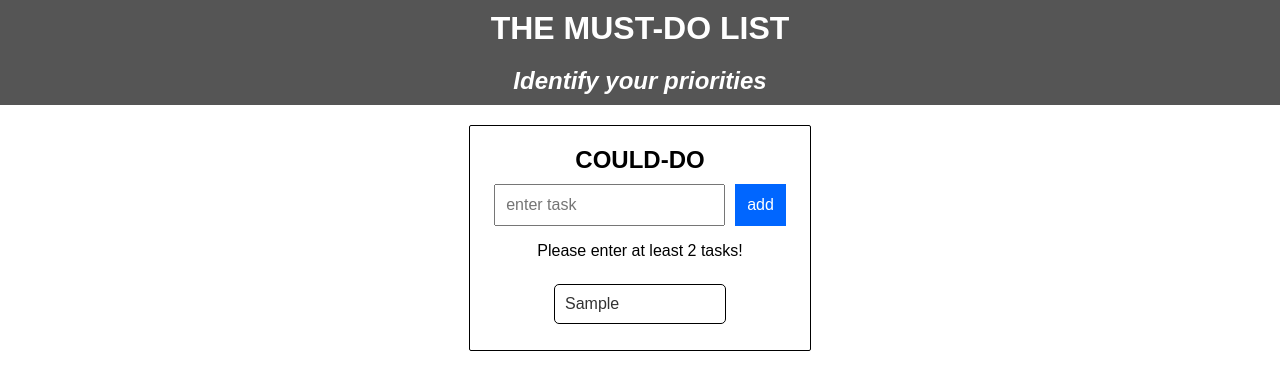
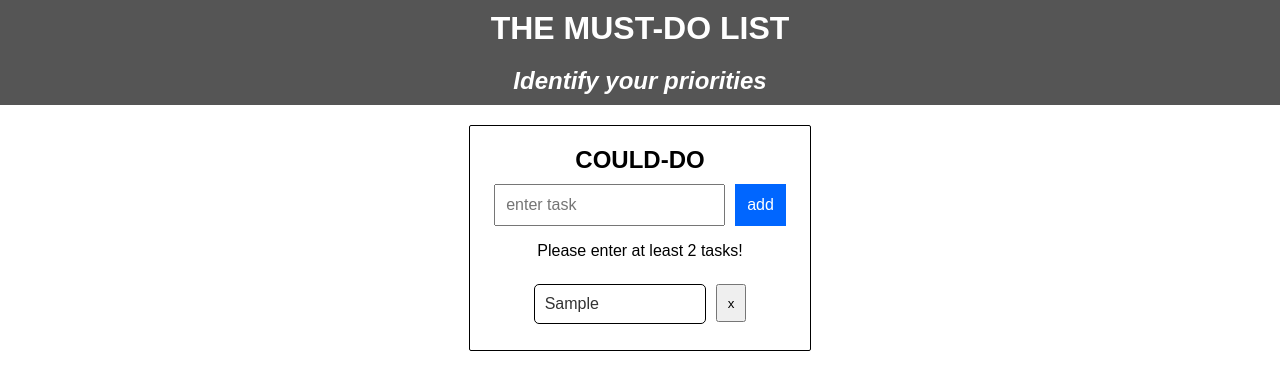
Before and after one commit to joshcarvel/must-do-list, a React (Create React App) app: page / in a window 1280 px wide. Both pictures are taken after typing "Sample" into the empty fields and a click on the button "add". Shown: the top 390 px of the page. Built offline with nearby package versions, Linux system fonts and the light colour scheme.

Commit message:
delete functionality added

```diff
--- a/src/Column.css
+++ b/src/Column.css
@@ -19,7 +19,7 @@ input {
   font-size: 16px;
 }
 
-button {
+.add {
   padding: 10px;
   font-size: 16px;
   margin-left: 10px;
@@ -43,18 +43,3 @@ button:hover {
 .task-list {
   padding: 8px;
 }
-
-.task {
-  width: 150px;
-  color: #333;
-  padding: 10px;
-  margin-bottom: 8px;
-  border: solid 1px black;
-  border-radius: 5px;
-  background-color: white;
-  transition: background-color 0.2s ease-out;
-}
-
-.dragging {
-  background-color: lightgreen;
-}
--- /dev/null
+++ b/src/Task.css
@@ -0,0 +1,24 @@
+.task-wrapper {
+  display: flex;
+  flex-direction: row;
+}
+
+.task {
+  width: 150px;
+  color: #333;
+  padding: 10px;
+  margin-bottom: 8px;
+  border: solid 1px black;
+  border-radius: 5px;
+  background-color: white;
+  transition: background-color 0.2s ease-out;
+}
+
+.dragging {
+  background-color: lightgreen;
+}
+
+.delete {
+  padding: 5px 10px;
+  margin: 0 0 10px 10px;
+}
--- a/src/components/Column.jsx
+++ b/src/components/Column.jsx
@@ -5,10 +5,6 @@ import { Droppable } from "react-beautiful-dnd";
 import "../Column.css";
 
 class Column extends Component {
-  delete = id => {
-    this.props.delete(id);
-  };
-
   render() {
     const { tasks, add } = this.props;
 
@@ -16,8 +12,15 @@ class Column extends Component {
       <section className="could-do">
         <h2>COULD-DO</h2>
         <form onSubmit={add}>
-          <input type="text" name="listItem" placeholder="enter task" />
-          <button type="submit">add</button>
+          <input
+            type="text"
+            name="listItem"
+            placeholder="enter task"
+            autoComplete="off"
+          />
+          <button type="submit" className="add">
+            add
+          </button>
         </form>
         <p className="instruction">Please enter at least 2 tasks!</p>
 
@@ -35,7 +38,7 @@ class Column extends Component {
                     id={task.id}
                     index={index}
                     text={task.text}
-                    delete={this.delete}
+                    delete={this.props.delete}
                   />
                 ))}
                 {provided.placeholder}
--- a/src/components/Task.jsx
+++ b/src/components/Task.jsx
@@ -1,6 +1,7 @@
 import React, { Component } from "react";
 import { FontAwesomeIcon } from "@fortawesome/react-fontawesome";
 import { Draggable } from "react-beautiful-dnd";
+import "../Task.css";
 
 class Task extends Component {
   getTaskClass = snapshot => {
@@ -16,13 +17,19 @@ class Task extends Component {
       <Draggable draggableId={this.props.id} index={this.props.index}>
         {(provided, snapshot) => (
           <div
-            className={this.getTaskClass(snapshot)}
+            className="task-wrapper"
             {...provided.draggableProps}
             {...provided.dragHandleProps}
             ref={provided.innerRef}
             isDragging={snapshot.isDragging}
           >
-            {this.props.text}
+            <div className={this.getTaskClass(snapshot)}>{this.props.text}</div>
+            <button
+              onClick={() => this.props.delete(this.props.id)}
+              className="delete"
+            >
+              x
+            </button>
           </div>
         )}
       </Draggable>
@@ -34,7 +41,7 @@ class Task extends Component {
         <div className="priority">{id}.</div>
       </div>
       <div className="task">{text}</div>
-      <button onClick={() => props.delete(id)}>x</button>
+
     </div>
     */
     );
```
